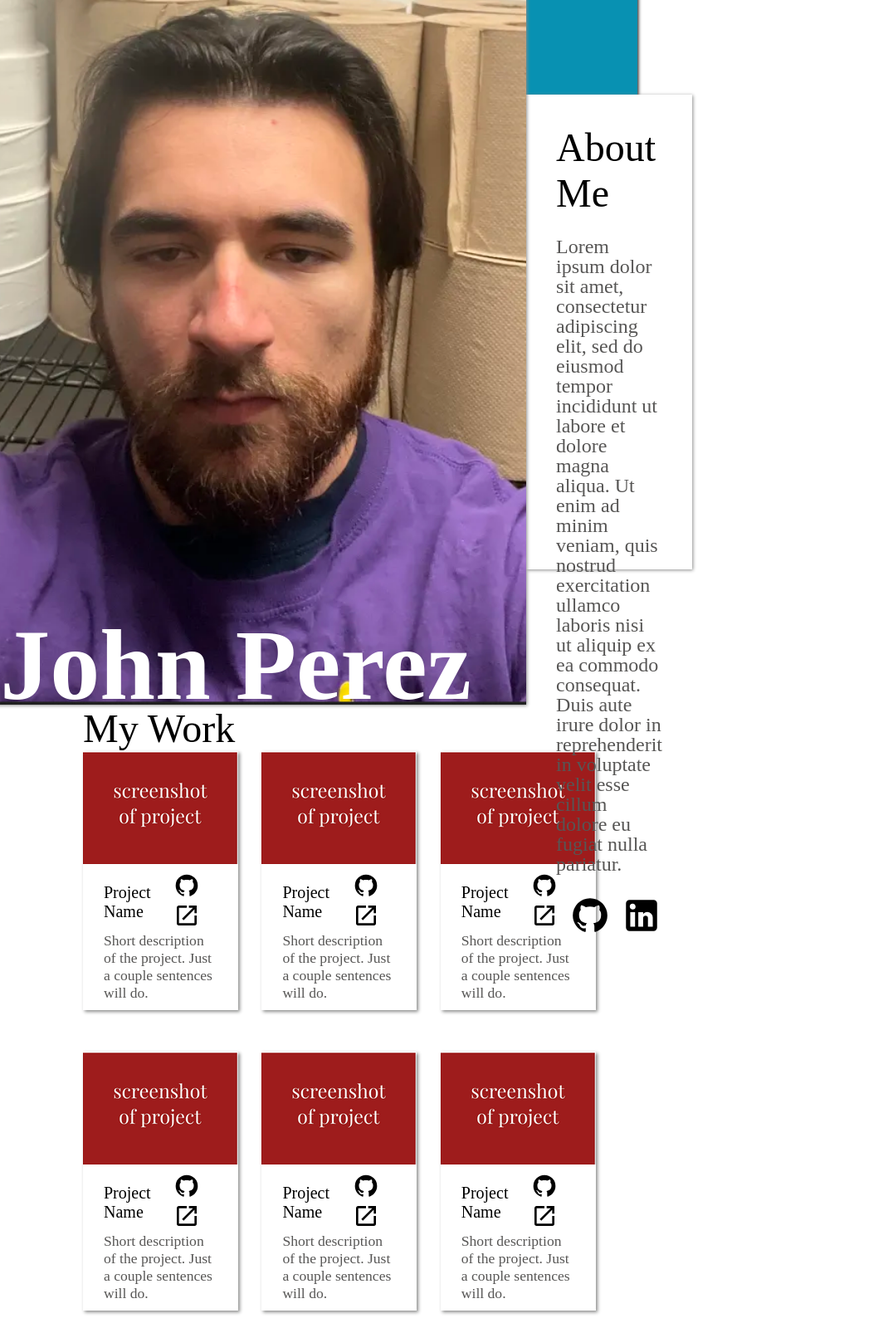
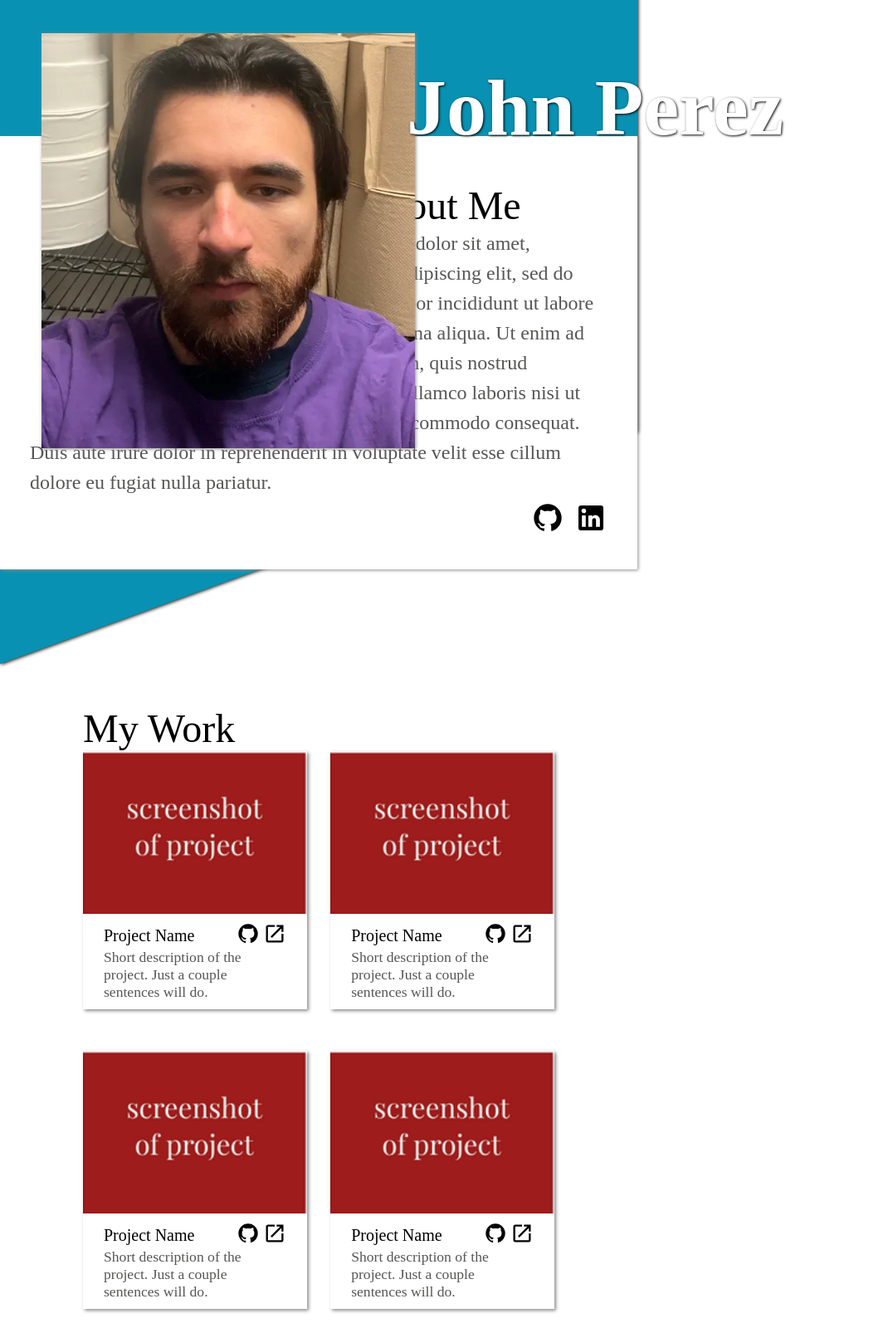
Before and after one commit to groovygnome/odin-homepage, a website built with webpack: page src/template.html in a window 768 px wide. Shown: the top 1600 px of the page at 83% size, 1076 px wide, since content can reach past the window. Built offline with nearby package versions, Linux system fonts and the light colour scheme.

Commit message:
finish 1080p styling, start work on tablet styling with media query

```diff
--- a/src/styles.css
+++ b/src/styles.css
@@ -204,9 +204,9 @@ a, a:hover, a:visited{
     padding-right: 20px;
 }
 
-@media (max-width: 1920px){
+@media (min-width: 1200px) and (max-width: 1920px){
     figure > img{
-        width: 700px;
+        width: 600px;
     }
 
     figcaption{
@@ -214,8 +214,8 @@ a, a:hover, a:visited{
     }
 
     .about{
-        width: 700px;
-        height: 500px;
+        width: 600px;
+        height: 400px;
     }
 
     .about{
@@ -229,4 +229,117 @@ a, a:hover, a:visited{
     h2{
         font-size: 3rem;
     }
+
+    .link > img{
+        width: 40px;
+    }
+
+    .contact{
+        font-size: 1.5rem;
+    }
+
+    .phone-and-email > p > img{
+        width: 30px;
+    }
+
+    .contact-link > img{
+        width: 50px;
+    }
 }
+
+@media (min-width: 600px) and (max-width: 1200px){
+    figure{
+        position: absolute;
+        top: 40px;
+        left: 50px;
+    }
+
+    header::before {
+        transform:skew(0, -20deg);
+        transform-origin: top left;
+    }
+
+    figure > img{
+        width: 450px;
+        height: 500px;
+        object-fit: cover;
+        float:left;
+    }
+
+    figcaption{
+        font-size: 3rem;
+        text-wrap: nowrap;
+        position: absolute;
+        top: 90px;
+        right: 10px;
+        text-shadow: 1px 1px 3px black;
+        height: 0;
+        width: 0;
+
+    }
+
+    .about{
+        width: 700px;
+        height: 450px;
+        margin-top: 50px;
+        gap: 0;
+    }
+
+    .about > h2{
+        align-self: end;
+        padding-right: 15%;
+        padding-top: 20px;
+    }
+
+    .about{
+        font-size: 1.5rem;
+    }
+
+    .about > p{
+        line-height: 2.25rem;
+        align-self:end;
+    }
+
+    .about > p::before{
+        content: '';
+        display: inline-block;
+        width: 330px;
+        height: 240px;
+        float: left;
+    }
+
+    h2{
+        font-size: 3rem;
+    }
+
+    .my-work{
+        display:grid;
+        grid-template-columns: 1fr 1fr;
+
+    }
+
+    .card-link > img{
+        width: 1.75rem;
+    }
+
+    .link > img{
+        width: 40px;
+    }
+
+    .contact{
+        font-size: 1.5rem;
+    }
+
+    .phone-and-email > p > img{
+        width: 30px;
+    }
+
+    .contact-link > img{
+        width: 50px;
+    }
+
+}
+
+@media (max-width: 600px){
+
+}
```
Also changed, not shown: src/template.html (+1 -0 lines).
